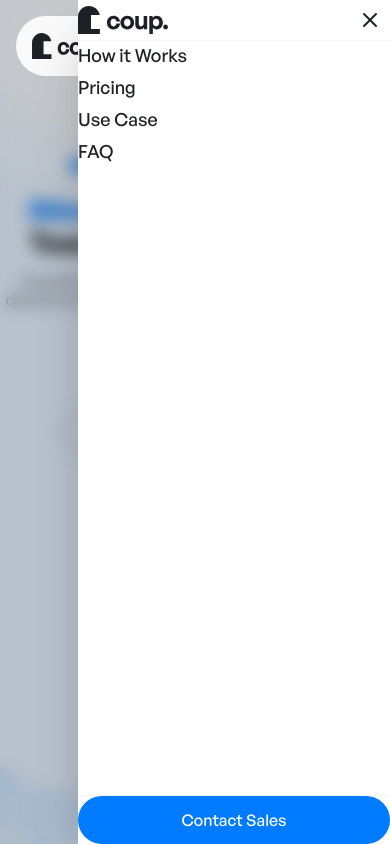
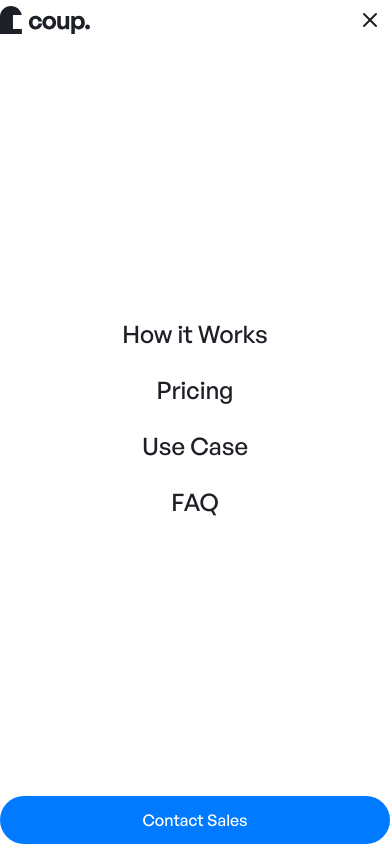
Before and after one commit to rumeedgar/feeble, a Next.js app: page / in a window 390 px wide. Both pictures are taken after a click on the button "Toggle menu". Built offline with nearby package versions, Linux system fonts and the light colour scheme.

Commit message:
feat: mobile nav

```diff
--- a/components/ui/Navbar.tsx
+++ b/components/ui/Navbar.tsx
@@ -160,15 +160,15 @@ export default function Navbar() {
 
             {/* Mobile Menu */}
             <motion.div
-              initial={{ x: "100%" }}
-              animate={{ x: 0 }}
-              exit={{ x: "100%" }}
-              transition={{ type: "spring", damping: 25, stiffness: 200 }}
-              className="fixed top-0 right-0 bottom-0 w-[80%] max-w-sm bg-white z-50 lg:hidden shadow-2xl"
+              initial={{ opacity: 0 }}
+              animate={{ opacity: 1 }}
+              exit={{ opacity: 0 }}
+              transition={{ duration: 0.3 }}
+              className="fixed inset-0 bg-white z-50 lg:hidden"
             >
               <div className="flex flex-col h-full">
                 {/* Header */}
-                <div className="flex items-center justify-between p-6 border-b border-gray-100">
+                <div className="flex items-center justify-between p-6">
                   <img
                     src="/assets/logo/coup-logo.svg"
                     alt="Coup Logo"
@@ -204,33 +204,33 @@ export default function Navbar() {
                   </button>
                 </div>
 
-                {/* Navigation Links */}
-                <nav className="flex-1 overflow-y-auto py-6">
-                  <div className="flex flex-col gap-1 px-4">
+                {/* Navigation Links - Centered */}
+                <nav className="flex-1 flex items-center justify-center">
+                  <div className="flex flex-col gap-6 items-center">
                     <a
                       href="#"
-                      className="px-4 py-3 text-[#1D2026] hover:bg-[#E6F2FF] rounded-lg transition-colors font-medium text-lg"
+                      className="text-[#1D2026] hover:text-[#007AFF] transition-colors font-medium text-2xl"
                       onClick={toggleMenu}
                     >
                       How it Works
                     </a>
                     <a
                       href="#"
-                      className="px-4 py-3 text-[#1D2026] hover:bg-[#E6F2FF] rounded-lg transition-colors font-medium text-lg"
+                      className="text-[#1D2026] hover:text-[#007AFF] transition-colors font-medium text-2xl"
                       onClick={toggleMenu}
                     >
                       Pricing
                     </a>
                     <a
                       href="#"
-                      className="px-4 py-3 text-[#1D2026] hover:bg-[#E6F2FF] rounded-lg transition-colors font-medium text-lg"
+                      className="text-[#1D2026] hover:text-[#007AFF] transition-colors font-medium text-2xl"
                       onClick={toggleMenu}
                     >
                       Use Case
                     </a>
                     <a
                       href="#"
-                      className="px-4 py-3 text-[#1D2026] hover:bg-[#E6F2FF] rounded-lg transition-colors font-medium text-lg"
+                      className="text-[#1D2026] hover:text-[#007AFF] transition-colors font-medium text-2xl"
                       onClick={toggleMenu}
                     >
                       FAQ
@@ -239,7 +239,7 @@ export default function Navbar() {
                 </nav>
 
                 {/* CTA Button */}
-                <div className="p-6 border-t border-gray-100">
+                <div className="p-6">
                   <button className="w-full h-12 bg-[#007AFF] text-white rounded-full font-medium text-base hover:opacity-90 transition-opacity">
                     Contact Sales
                   </button>
```
